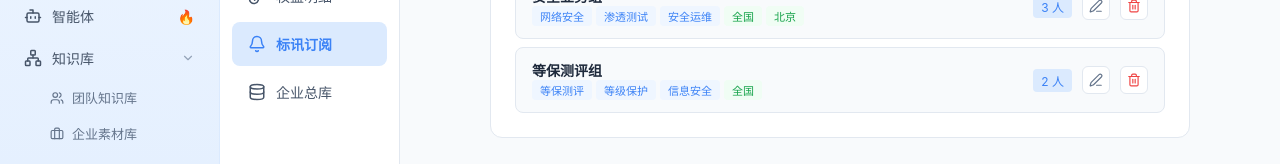
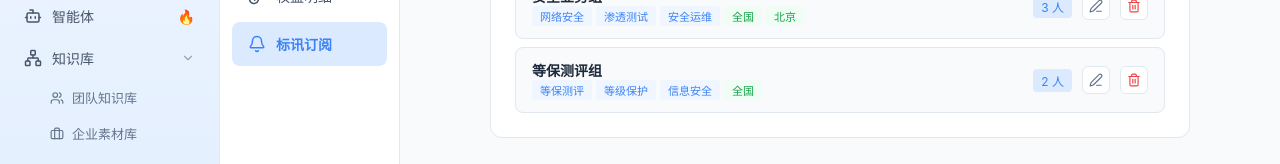
Before and after one commit to poer2023/yongjian-ai-enterprise, a Vue app: page /team/bid-subscription in a window 1280 px wide. Shown: the part 238-402 px from the top of the page. Built offline with nearby package versions, Linux system fonts and the light colour scheme.

Commit message:
remove enterprise library entry from team sidebar

```diff
--- a/src/components/TeamManageView.vue
+++ b/src/components/TeamManageView.vue
@@ -7,8 +7,7 @@ import {
   UsersRound,
   Bot,
   Coins,
-  Bell,
-  Database
+  Bell
 } from 'lucide-vue-next';
 
 const route = useRoute();
@@ -21,8 +20,7 @@ const menuItems = [
   { icon: UsersRound, label: '小组管理', id: 'team-groups' },
   { icon: Bot, label: '智能体管理', id: 'team-agents' },
   { icon: Coins, label: '权益明细', id: 'team-benefits' },
-  { icon: Bell, label: '标讯订阅', id: 'team-bid-subscription' },
-  { icon: Database, label: '企业总库', id: 'team-enterprise-library' }
+  { icon: Bell, label: '标讯订阅', id: 'team-bid-subscription' }
 ];
 
 const activeMenu = computed(() => route.name as string);
```
